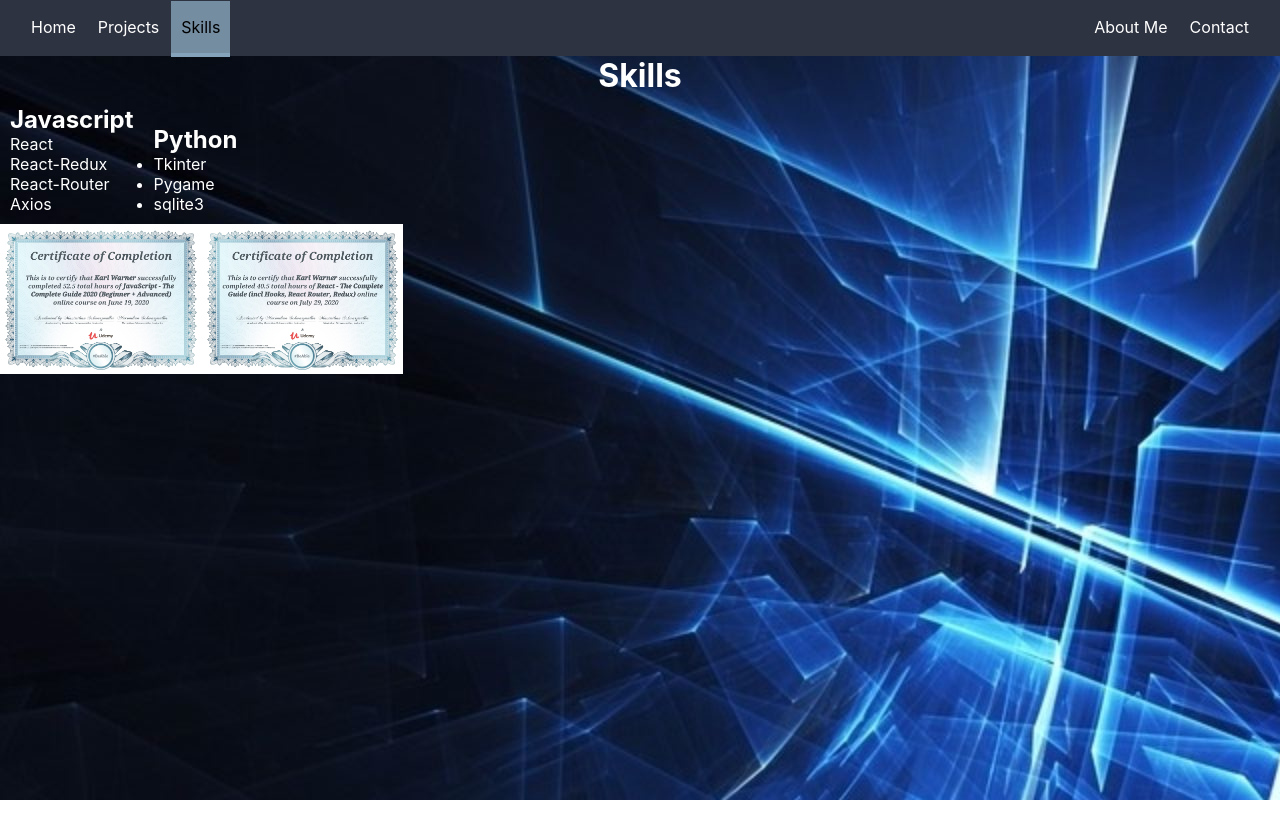
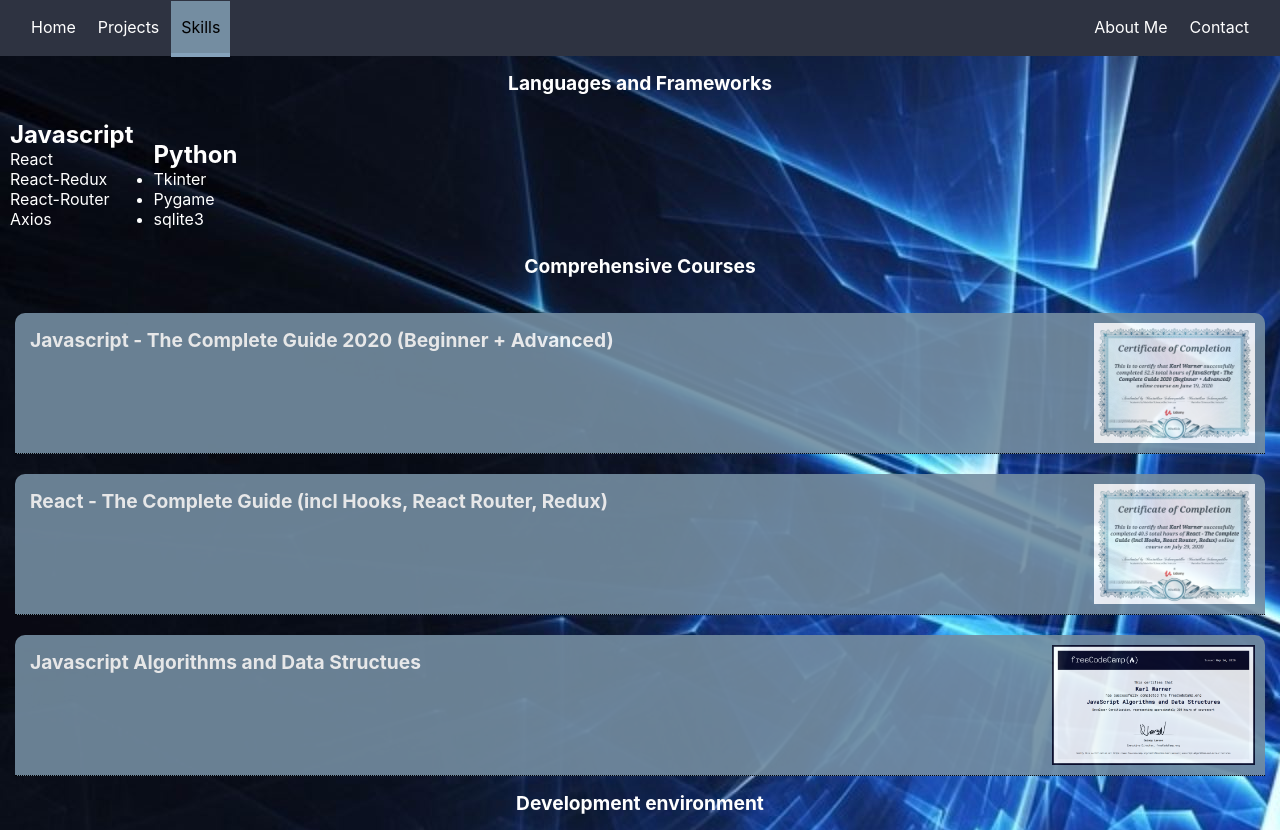
Before and after one commit to Kwarn/portfolio, a React (Create React App) app: page /skills in a window 1280 px wide. Before the commit the page ends 800 px from the top, so only its background shows below. Built offline with nearby package versions, Linux system fonts and the light colour scheme.

Commit message:
Skills page courses added

```diff
--- a/src/assets/assets.js
+++ b/src/assets/assets.js
@@ -14,7 +14,8 @@ const imageAssets = {
   homeBackground: require('../assets/homeBackground.jpg'),
   gitHub: require('../assets/gitHub.png'),
   showDemo: require('../assets/showDemo.png'),
-  profileImage: require('../assets/profileImage.png')
+  profileImage: require('../assets/profileImage.png'),
+  freeCodeCampCertificate: require('../assets/freeCodeCampCertificate.png')
 }
 
 export default imageAssets
--- /dev/null
+++ b/src/components/Courses/Course/Course.js
@@ -0,0 +1,46 @@
+import React, { useState } from 'react'
+import imageAssets from '../../../assets/assets'
+import classes from './Course.module.css'
+
+
+const Course = props => {
+  const { title, desc, cert } = props
+  const [showFullCourse, setShowFullCourse] = useState(false)
+  const [isMouseOverDraw, setIsMouseOverDraw] = useState(false)
+
+  const toggleDrawhandler = () => {
+    setShowFullCourse(!showFullCourse)
+    setIsMouseOverDraw(false)
+  }
+
+  const drawDrop = (
+    <div
+      className={
+        !showFullCourse ? classes.OpenDrawWrapper : classes.CloseDrawWrapper
+      }
+      onClick={() => toggleDrawhandler()}
+      onMouseEnter={() => setIsMouseOverDraw(true)}
+      onMouseLeave={() => setIsMouseOverDraw(false)}
+    >
+      <img
+        className={
+          isMouseOverDraw
+            ? `${classes.DrawIcon} ${classes.ExpandDrawIcon}`
+            : classes.DrawIcon
+        }
+        src={!showFullCourse ? imageAssets.openDraw : imageAssets.closeDraw}
+        alt={!showFullCourse ? 'openDraw' : 'closeDraw'}
+      />
+    </div>
+  )
+
+  return (
+    <div className={classes.Course}>
+      <h1 className={classes.Title}>{title}</h1>
+      {/* <p className={classes.Desc}> {desc}</p> */}
+      <img className={classes.Image} src={cert} alt={`${title} certificate`} />
+    </div>
+  )
+}
+
+export default Course
--- /dev/null
+++ b/src/components/Courses/Course/Course.module.css
@@ -0,0 +1,19 @@
+.Course {
+  border-bottom: 1px dotted black;
+  border-radius: 10px 10px 0px 0px;
+  height: auto;
+  margin: 20px 15px 0px 15px;
+  opacity: 90%;
+  background-color: #748da1;
+  display: flex;
+  justify-content: space-between;
+  color: white;
+}
+
+.Title {
+}
+
+.Image {
+  height: 120px;
+  padding: 10px;
+}
--- /dev/null
+++ b/src/components/Courses/Courses.js
@@ -0,0 +1,39 @@
+import React, { useState } from 'react'
+import imageAssets from '../../assets/assets'
+import Course from './Course/Course'
+
+const Courses = props => {
+  const [coursesObject] = useState({
+    javascriptComplete: {
+      title: 'Javascript - The Complete Guide 2020 (Beginner + Advanced)',
+      desc: 'A comprehensive course including ES6 features',
+      cert: imageAssets.javascriptCertificate,
+    },
+    reactComplete: {
+      title: 'React - The Complete Guide (incl Hooks, React Router, Redux)',
+      desc: 'A comprehensive course including ES6 features',
+      cert: imageAssets.reactCertificate,
+    },
+    JavascriptFreeCodeCamp: {
+      title: 'Javascript Algorithms and Data Structues',
+      desc: 'A comprehensive course including ES6 features',
+      cert: imageAssets.freeCodeCampCertificate,
+    },
+  })
+
+  let courses = []
+  for (let course in coursesObject) {
+    courses.push(
+      <Course
+        key={coursesObject[course].title}
+        title={coursesObject[course].title}
+        desc={coursesObject[course].desc}
+        cert={coursesObject[course].cert}
+      ></Course>
+    )
+  }
+
+  return courses
+}
+
+export default Courses
--- a/src/components/FullProject/FullProject.js
+++ b/src/components/FullProject/FullProject.js
@@ -19,7 +19,7 @@ const FullProject = props => {
     >
       <p className={classes.Desc}>{props.desc}</p>
       <p className={classes.ListHeader}>What I learned:</p>
-      <ul className={classes.List}>{listItems}</ul>
+      <ul className={classes.LearnedList}>{listItems}</ul>
       <img src={imageAssets[props.projectId]} alt="burgerBuilder" />
     </div>
   )
--- a/src/components/FullProject/FullProject.module.css
+++ b/src/components/FullProject/FullProject.module.css
@@ -21,7 +21,7 @@
   padding-top: 15px;
 }
 
-.List {
+.LearnedList {
   margin: 10px;
   padding: 5px 0px 5px 15px;
 }
--- a/src/components/Skills/Skills.js
+++ b/src/components/Skills/Skills.js
@@ -1,12 +1,12 @@
 import React from 'react'
-import imageAssets from '../../assets/assets'
 import classes from './Skills.module.css'
+import Courses from '../Courses/Courses'
 
 const Skills = props => {
   return (
     <div className={classes.Skills}>
-      <h1 className={classes.Title}>Skills</h1>
       <div className={classes.TechLists}>
+        <h1 className={classes.Title}>Languages and Frameworks</h1>
         <div className={classes.JavascriptList}>
           <h2>Javascript</h2>
           <ul>
@@ -25,13 +25,9 @@ const Skills = props => {
           </ul>
         </div>
       </div>
-      <div className={classes.Images}>
-        <img
-          src={imageAssets.javascriptCertificate}
-          alt="javascriptCertificate"
-        ></img>
-        <img src={imageAssets.reactCertificate} alt="reactCertificate"></img>
-      </div>
+      <h1>Comprehensive Courses</h1>
+      <Courses></Courses>
+      <h1>Development environment</h1>
     </div>
   )
 }
--- a/src/components/Skills/Skills.module.css
+++ b/src/components/Skills/Skills.module.css
@@ -2,17 +2,10 @@
   color: white;
 }
 
-.Skills img {
-  display: flex;
-  height: 150px;
-  width: auto;
-}
-.Title {
+.Skills h1 {
+  font-size: larger;
   text-align: center;
-}
-
-.Images {
-  display: flex;
+  padding: 15px;
 }
 
 .TechLists {
```
Also changed, not shown: src/assets/freeCodeCampCertificate.png (added), src/components/Courses/FullCourse/FullCourse.js (added), src/components/Ui/Draw.js (added).
